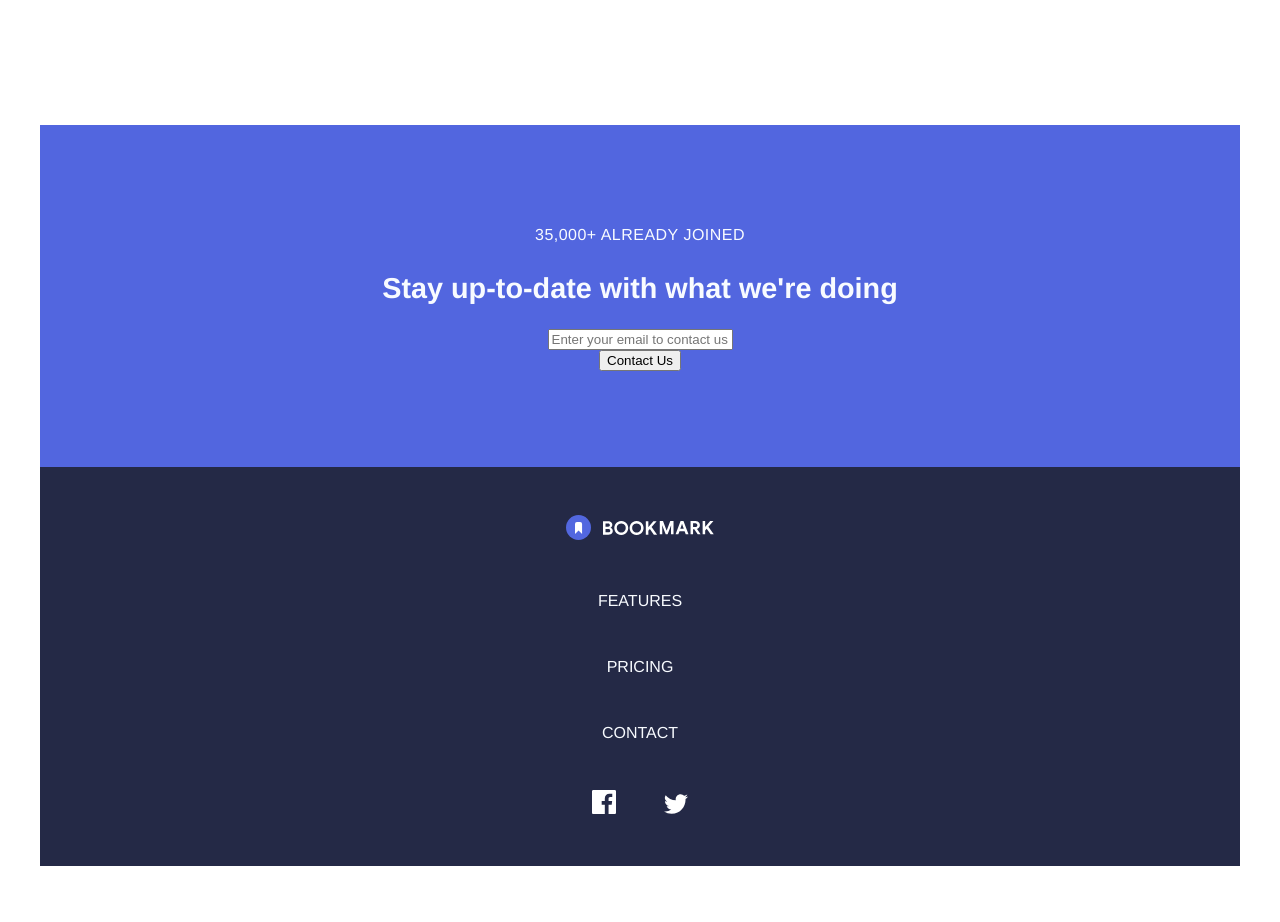
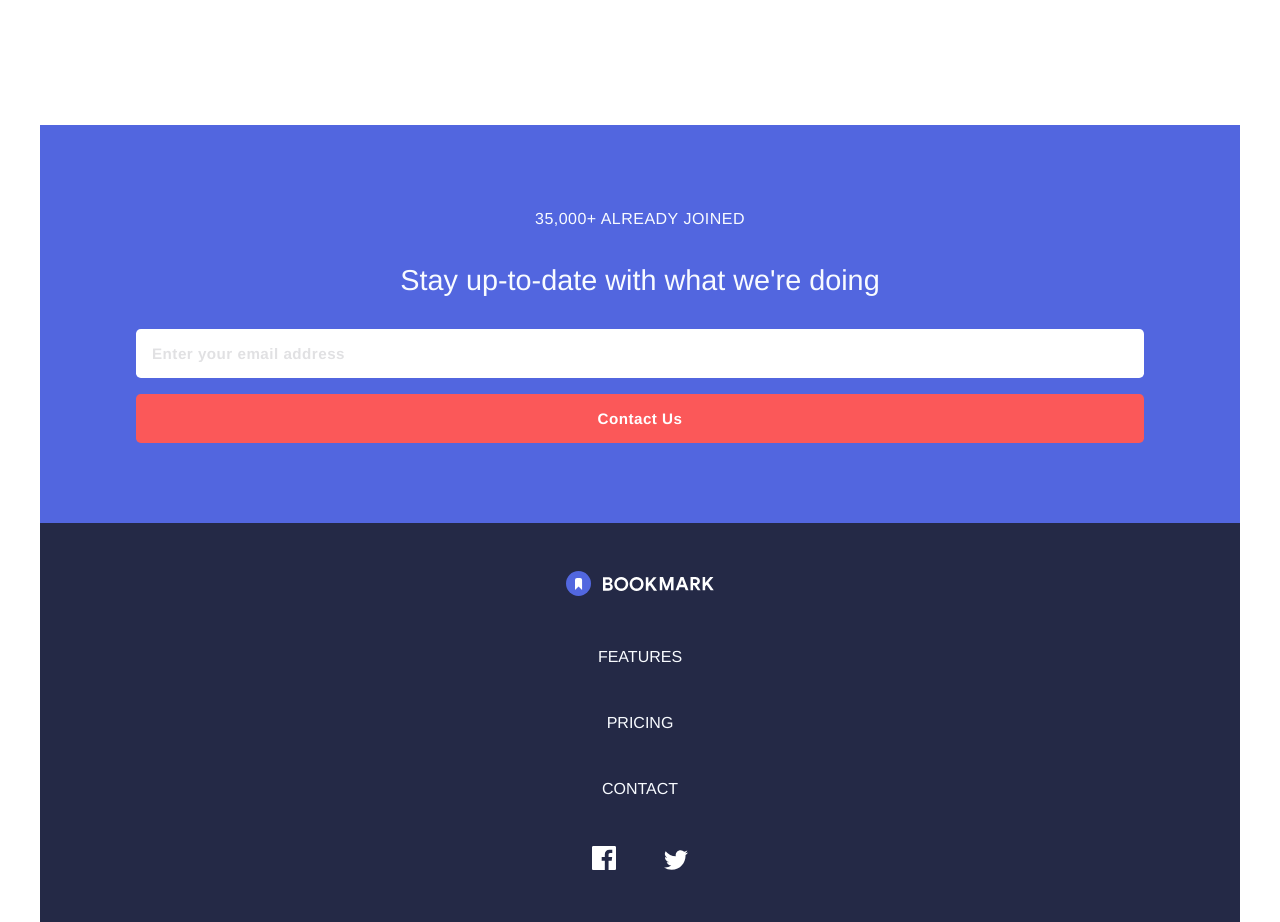
Before and after one commit to soyjuandelgado/IT-S1-Maquetacion, a plain HTML site: page index.html in a window 1280 px wide. Shown: the part 5560-6482 px from the top of the page. Before the commit the page ends 6426 px from the top, so only its background shows below. Drawn offline with Linux system fonts and the light colour scheme.

Commit message:
Inputs formateados y href pie sin decoracion

```diff
--- a/index.html
+++ b/index.html
@@ -127,19 +127,19 @@
             <p>35,000+ ALREADY JOINED</p>
             <h2>Stay up-to-date with what we're doing</h2>
             <form class="formulario">
-                <input type="email" id="email" placeholder="Enter your email to contact us"/>
-                <input type="submit" value="Contact Us">
+                <input class="formato-boton" type="email" id="email" placeholder="Enter your email address"/>
+                <input class="formato-boton" type="submit" value="Contact Us">
             </form>
         </div>
         <div class="enlaces">
             <div class="paginas">
                 <div class="pagina"><img src="img/logo-bookmark-white.svg"></div>
-                <div class="pagina">FEATURES</div>
-                <div class="pagina">PRICING</div>
-                <div class="pagina">CONTACT</div>
+                <div class="pagina"><a href="#">FEATURES</a></div>
+                <div class="pagina"><a href="#">PRICING</a></div>
+                <div class="pagina"><a href="#">CONTACT</a></div>
                 <div class="social_media">
-                    <a><img src="img/icon-facebook.svg" alt="Facebook"></a>
-                    <a><img src="img/icon-twitter.svg" alt="Twitter"></a>
+                    <a href="#"><img src="img/icon-facebook.svg" alt="Facebook"></a>
+                    <a href="#"><img src="img/icon-twitter.svg" alt="Twitter"></a>
                 </div>
             </div>
         </div>
--- a/styles.css
+++ b/styles.css
@@ -14,6 +14,7 @@
     --color-titulo-hamburguesa: #737383;
     --color-fondo-formulario: #5266df;
     --color-letra-formulario: #f8fbff;
+    --color-letra-placeholder: #e1e1e3;
     --color-boton-contacto: #fb5859;
     --color-fondo-pie: #242946;
     --padding-margenes: 8%;
@@ -26,6 +27,7 @@ body{
     font-size: 16px;
     color: var(--color-titulos);
     /*background-color: blue;*/
+
 }
 p{
     color: var(--color-parrafo);
@@ -45,6 +47,21 @@ h2{
 
 h3{
     font-size: 1.2rem;
+}
+
+a{
+    color: inherit;        /* Hereda el color del texto padre */
+    text-decoration: none; /* Quita el subrayado */
+}
+
+.formato-boton{
+    padding: 1rem;
+    border-radius: 0.3rem;
+    border: 0;
+    font-family: Helvetica, sans-serif;
+    font-weight: bold;
+    font-size: 0.95rem;
+    letter-spacing: 0.03rem;
 }
 
 button{
@@ -175,24 +192,20 @@ main section{
     padding-bottom: 20px;
 }
 
-footer{
-    display: flex;
-    flex-direction: column;
-    flex-wrap: nowrap;
-    justify-content:space-around;
-    align-content: stretch;
-}
-
 .caja-formulario{
     display: flex;
     flex-direction: column;
     align-items: center;
+
     background-color: var(--color-fondo-formulario);
     color: var(--color-letra-formulario);
-    padding: var(--padding-margenes);
+
+    padding: 5rem var(--padding-margenes);
+    gap: 0.5rem;
 }
 .caja-formulario h2{
     text-align: center;
+    font-weight: normal;
 }
 .caja-formulario p{
     color: var(--color-letra-formulario);
@@ -202,13 +215,24 @@ footer{
     display: flex;
     flex-direction: column;
     align-items: center;
+    width: 100%;
+    gap: 1rem;;
 }
 
 .formulario input{
-    flex-grow: 1;
-    flex-basis: 100%;
+    box-sizing: border-box;
+    width: 100%;
+}
 
+.formulario input::placeholder{
+    color: var(--color-letra-placeholder);
 }
+.formulario input[type="submit"]{
+    color:var(--color-letra-boton-activo);
+    background-color: var(--color-boton-contacto);
+}
+
+
 
 .enlaces{
     display: flex;
```
